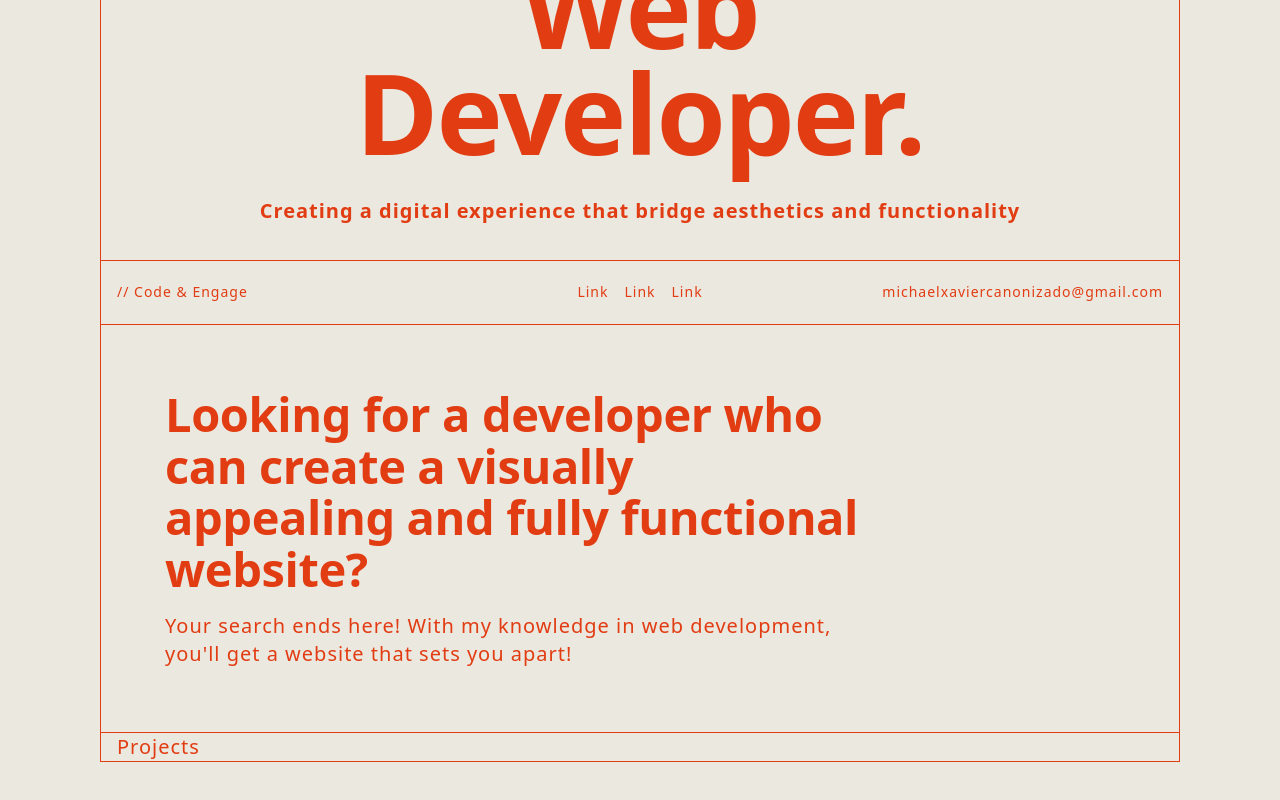
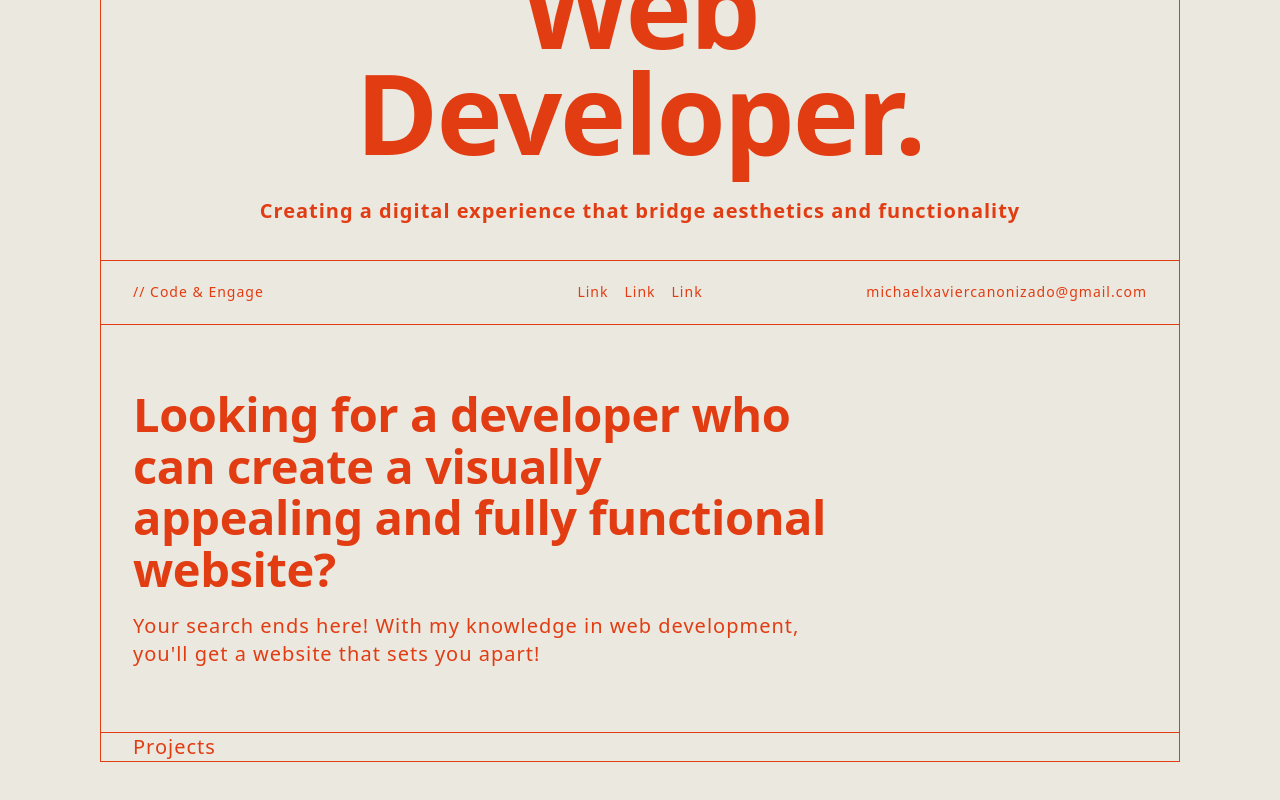
Before and after one commit to michaelcanonizado/michaelcanonizado, a Next.js app: page / in a window 1280 px wide. Shown: the part 476-1276 px from the top of the page. Built offline with nearby package versions, Linux system fonts and the light colour scheme.

Commit message:
refactor: move horizontal padding to .container

```diff
--- a/src/app/_sections/introduction.tsx
+++ b/src/app/_sections/introduction.tsx
@@ -4,7 +4,7 @@ import React from 'react';
 
 const Introduction = ({ className }: ComponentBaseProps) => {
   return (
-    <section className={cn('container space-y-md border-b p-xl', className)}>
+    <section className={cn('container space-y-md border-b py-xl', className)}>
       <div className='max-w-[700px]'>
         <h1 className='text-heading'>
           Looking for a developer who can create a visually appealing and fully
--- a/src/styles/globals.css
+++ b/src/styles/globals.css
@@ -54,7 +54,7 @@
 
 @layer components {
   .container {
-    @apply w-full max-w-[1080px] border-x px-md;
+    @apply w-full max-w-[1080px] border-x px-md md:px-lg;
   }
 }
 /* .container {
```
